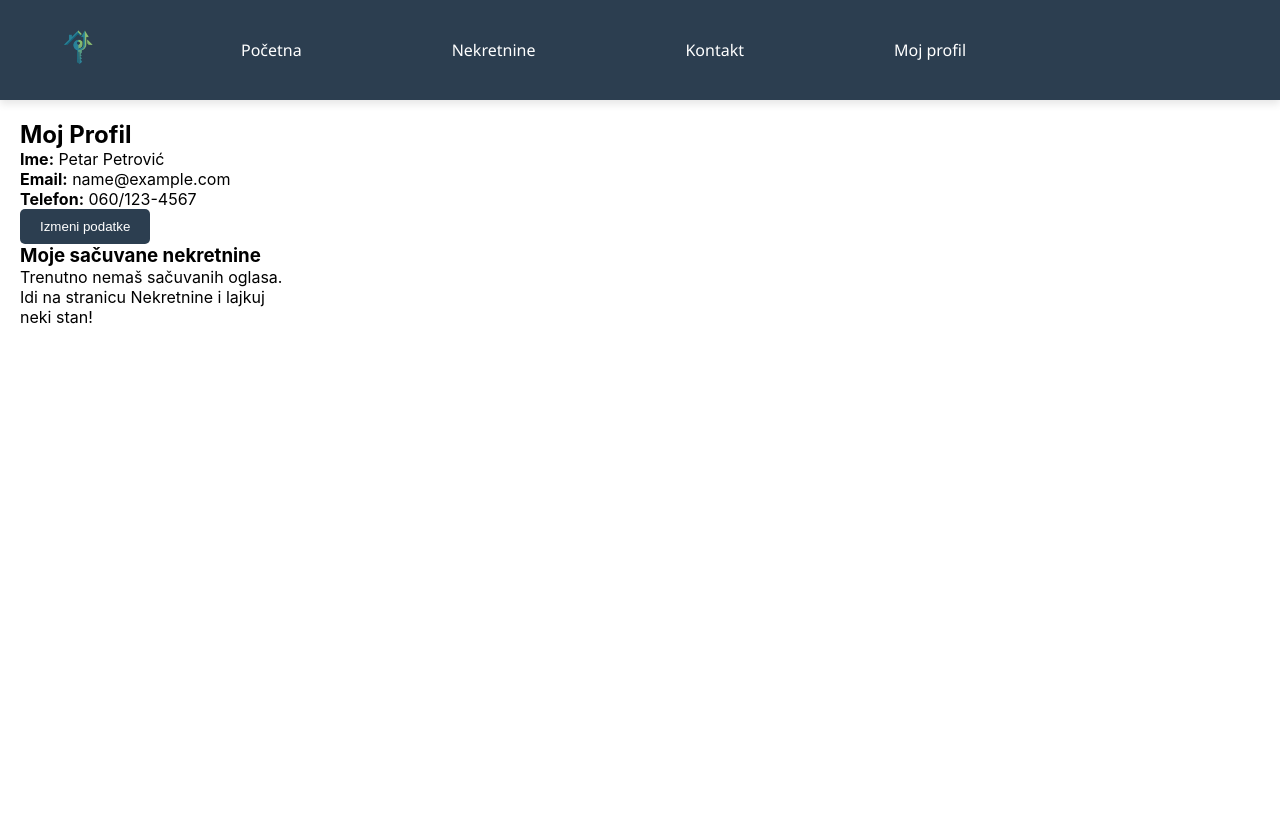
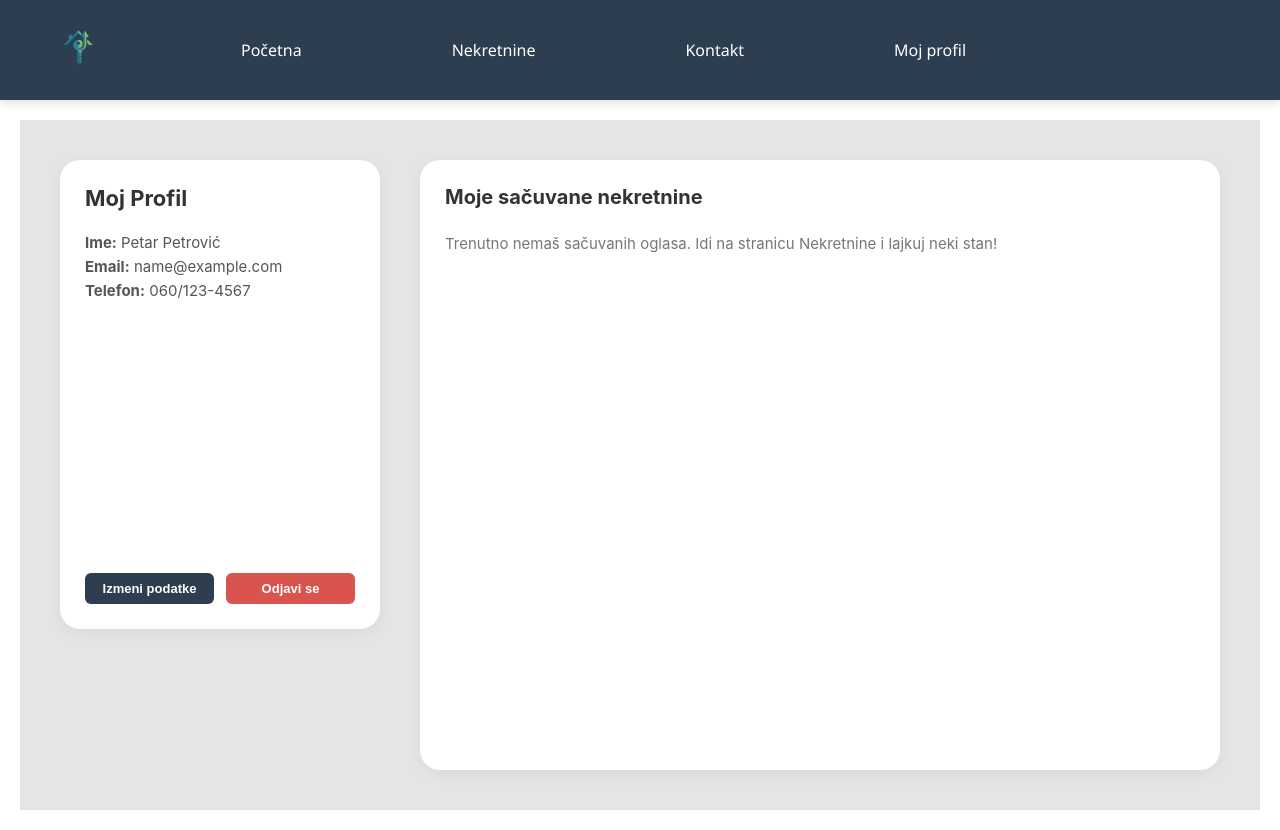
Before and after one commit to elab-development/klijentske-veb-tehnologije-i-skriptni-jezici-2025-26-veb-aplikacija-za-iznajm-nekretnina, a React (Create React App) app: page /profil in a window 1280 px wide. Both pictures are taken after typing "name@example.com", "Sample123" into the empty fields and a click on the button "Prijavi se". Before the commit the page ends 800 px from the top, so only its background shows below. Built offline with nearby package versions, Linux system fonts and the light colour scheme.

Commit message:
Dodato dugme za odjavu i omogućen dinamički prikaz sačuvanih nekretnina na profilu

```diff
--- a/src/components/Navbar.tsx
+++ b/src/components/Navbar.tsx
@@ -4,6 +4,7 @@ import './Navbar.css'; // Ovde ćemo dodati CSS
 import logo from '../assets/logo.png';
 
 const Navbar = () => {
+  const isLoggedIn = localStorage.getItem('currentUser')!== null;
   return (
     <nav className="navbar">
       <Link to="/" className="logo-link">
@@ -13,7 +14,7 @@ const Navbar = () => {
         <Link to="/">Početna</Link>
         <Link to="/nekretnine">Nekretnine</Link>
         <Link to="/kontakt">Kontakt</Link>
-        <Link to="/profil">Moj profil</Link>
+        <Link to={isLoggedIn ? "/profil" : "/login"}>Moj profil</Link>
       </div>
     </nav>
   );
--- a/src/pages/Profile.css
+++ b/src/pages/Profile.css
@@ -4,6 +4,38 @@
   justify-content: center;
   background-color: #f5f5f5;
   min-height: 80vh;
+}
+.profile-page {
+  display: flex;
+  flex-direction: row;
+  gap: 40px;
+  padding: 40px;
+  background-color: #e5e5e5;
+  min-height: calc(100vh - 110px);
+  box-sizing: border-box;
+}
+
+.profile-sidebar {
+  width: 320px;
+  background: white;
+  padding: 25px;
+  border-radius: 20px;
+  box-shadow: 0 4px 15px rgba(0, 0, 0, 0.05);
+  height: fit-content;
+}
+
+.profile-sidebar h2 {
+  margin-top: 0;
+  margin-bottom: 20px;
+  font-size: 22px;
+  color: #333;
+}
+
+.profile-details {
+  margin-bottom: 25px;
+  font-size: 15px;
+  line-height: 1.6;
+  color: #555;
 }
 
 .profile-card {
@@ -15,15 +47,67 @@
 }
 
 .profile-info {
-  margin: 20px 0;
-  line-height: 2;
+  display: flex;
+  flex-direction: column;
+  gap: 10px;
+  margin-top: 20px;
+  align-items: center;
+}
+
+.profile-main {
+  flex: 1;
+  background: white;
+  padding: 25px;
+  border-radius: 20px;
+  box-shadow: 0 4px 15px rgba(0, 0, 0, 0.05);
+}
+
+.profile-main h3 {
+  margin-top: 0;
+  margin-bottom: 25px;
+  font-size: 20px;
+  color: #333;
+}
+
+.edit-button, .logout-button {
+  flex: 1;
+  max-width: 130px;
+  padding: 8px 12px;
+  font-size: 13px;
+  font-weight: bold;
+  border: none;
+  border-radius: 6px;
+  cursor: pointer;
+  text-align: center;
+  transition: background 0.2s, transform 0.1s;
 }
 
 .edit-button {
-  background: #2c3e50;
+  background-color: #2c3e50;
   color: white;
-  padding: 10px 20px;
-  border: none;
-  border-radius: 5px;
-  cursor: pointer;
 }
+
+.edit-button:hover {
+  background: #34495e;
+}
+
+.profile-actions {
+  display: flex;
+  flex-direction: row;
+  gap: 12px;
+  margin-top: 100%;
+}
+
+.logout-button {
+  background-color: #d9534f;
+  color: white;
+}
+
+.logout-button:hover {
+  background-color: #c9302c;
+}
+
+.no-saved {
+  font-size: 15px;
+  color: #777;
+}
--- a/src/pages/Profile.tsx
+++ b/src/pages/Profile.tsx
@@ -1,8 +1,10 @@
 import React from 'react';
-import { Navigate } from 'react-router-dom';
+import { Navigate, useNavigate } from 'react-router-dom';
+import { INekretnina } from '../models/Nekretnina';
 import './Profile.css';
 
 const Profile = () => {
+  const navigate = useNavigate();
   const userStr = localStorage.getItem('currentUser');
 
   // Ako korisnik nije prijavljen, automatski ga prebacujemo na Login
@@ -11,7 +13,28 @@ const Profile = () => {
   }
 
   const user = JSON.parse(userStr);
-  const savedProperties = JSON.parse(localStorage.getItem('omiljeneNekretnine') || '[]');
+
+  // Učitavamo ID-jeve lajkovanih nekretnina (npr. [1, 3])
+  const savedIds: number[] = JSON.parse(localStorage.getItem('omiljeneNekretnine') || '[]');
+
+  // Kompletna baza podataka (ista kao u Properties.tsx) kako bi profil znao detalje o stanovima
+  const sveNekretnine: INekretnina[] = [
+    { id: 1, naziv: 'Dvosoban stan', cena: 400, grad: 'Beograd', sobe: 2, tip: 'Stan', slika: 'https://images.unsplash.com/photo-1628592102751-ba83b0314276?q=80&w=1097&auto=format&fit=crop&ixlib=rb-4.1.0&ixid=M3wxMjA3fDB8MHxwaG90by1wYWdlfHx8fGVufDB8fHx8fA%3D%3D' },
+    { id: 2, naziv: 'Garsonjera', cena: 250, grad: 'Novi Sad', sobe: 1, tip: 'Stan', slika: 'https://images.unsplash.com/photo-1522708323590-d24dbb6b0267?q=80&auto=format&fit=crop&w=500' },
+    { id: 3, naziv: 'Kuća sa dvorištem', cena: 800, grad: 'Niš', sobe: 4, tip: 'Kuća', slika: 'https://images.unsplash.com/photo-1512917774080-9991f1c4c750?q=80&auto=format&fit=crop&w=500' },
+    { id: 4, naziv: 'Luksuzan stan', cena: 600, grad: 'Beograd', sobe: 3, tip: 'Stan', slika: 'https://images.unsplash.com/photo-1493809842364-78817add7ffb?q=80&auto=format&fit=crop&w=500' },
+    { id: 5, naziv: 'Trosoban stan', cena: 500, grad: 'Novi Sad', sobe: 3, tip: 'Stan', slika: 'https://images.unsplash.com/photo-1560448204-e02f11c3d0e2?q=80&auto=format&fit=crop&w=500' },
+    { id: 6, naziv: 'Vikendica', cena: 300, grad: 'Niš', sobe: 2, tip: 'Kuća', slika: 'https://images.unsplash.com/photo-1510798831971-661eb04b3739?q=80&auto=format&fit=crop&w=500' }
+  ];
+
+  // Filtriramo samo one nekretnine čiji se ID nalazi u nizu sačuvanih
+  const prikazaneSačuvane = sveNekretnine.filter(n => savedIds.includes(n.id));
+
+  // Funkcija za odjavu korisnika
+  const handleLogout = () => {
+    localStorage.removeItem('currentUser'); // Brišemo korisnika iz memorije
+    navigate('/prijava'); // Vraćamo ga na prijavu
+  };
 
   return (
     <div className="profile-page">
@@ -23,19 +46,33 @@ const Profile = () => {
           <p><strong>Email:</strong> {user.email}</p>
           <p><strong>Telefon:</strong> {user.telefon}</p>
         </div>
-        <button className="edit-button">Izmeni podatke</button>
+        <div className="profile-actions">
+          <button className="edit-button">Izmeni podatke</button>
+          <button className="logout-button" onClick={handleLogout}>Odjavi se</button>
+        </div>
       </aside>
 
       {/* Desna strana: Kartice sačuvanih nekretnina */}
       <main className="profile-main">
         <h3>Moje sačuvane nekretnine</h3>
-        <div className="properties-grid">
-           {savedProperties.length > 0 ? (
-             <p>Ovde će biti kartice tvojih sačuvanih nekretnina.</p>
-           ) : (
-             <p className="no-saved">Trenutno nemaš sačuvanih oglasa. Idi na stranicu Nekretnine i lajkuj neki stan!</p>
-           )}
-        </div>
+        {prikazaneSačuvane.length > 0 ? (
+          <div className="properties-grid">
+            {prikazaneSačuvane.map(n => (
+              <div key={n.id} className="property-card">
+                <div className="card-image-container">
+                  <img src={n.slika} alt={n.naziv} className="card-image" />
+                </div>
+                <div className="card-info">
+                  <h3>{n.naziv}</h3>
+                  <p className="card-location">{n.grad} | {n.sobe} sobe | {n.tip}</p>
+                  <p className="card-price">Cena: {n.cena}€</p>
+                </div>
+              </div>
+            ))}
+          </div>
+        ) : (
+          <p className="no-saved">Trenutno nemaš sačuvanih oglasa. Idi na stranicu Nekretnine i lajkuj neki stan!</p>
+        )}
       </main>
     </div>
   );
```
